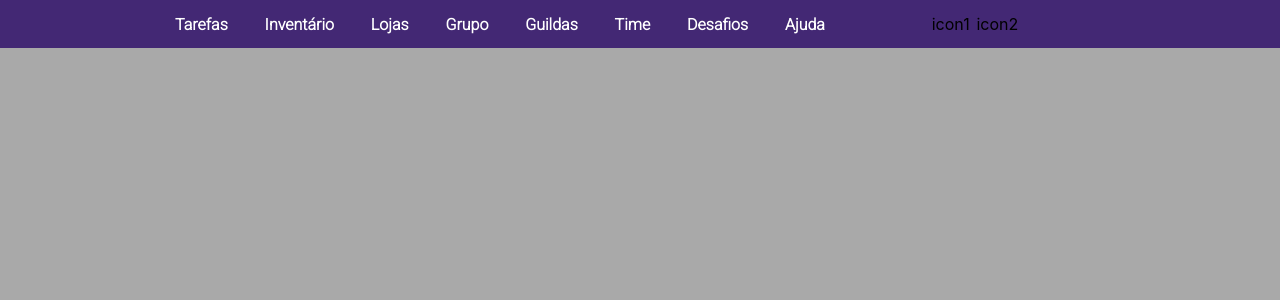
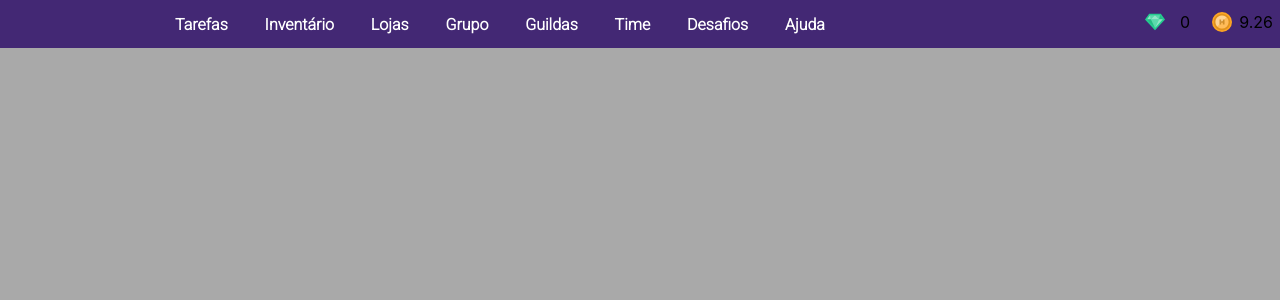
Before and after one commit to luiScolari/HabiticaClone, a React (Create React App) app: page / in a window 1280 px wide. Shown: the top 300 px of the page. Built offline with nearby package versions, Linux system fonts and the light colour scheme.

Commit message:
preModularizacao

```diff
--- a/src/components/Navbar/Navbar.css
+++ b/src/components/Navbar/Navbar.css
@@ -9,6 +9,7 @@
 .menus-collapse {
     height: 6vh;
     align-items: center;
+    justify-content: space-between;
     display: flex;
     flex-direction: row;
 }
@@ -30,7 +31,17 @@
 
 .cashCounters {
     display: flex;
-    justify-content: space-evenly;
-    width: 100px;
+    width: 150px;
     margin-left: 100px;
 }
+
+.item-with-icon {
+    display: flex;
+    height: 100%;
+    width: 100%;
+    justify-content: space-evenly;
+}
+
+.top-menu-icon {
+    width: 20px;
+}
--- a/src/components/Navbar/Navbar.jsx
+++ b/src/components/Navbar/Navbar.jsx
@@ -16,8 +16,34 @@ const Navbar = () => {
                     <li>Ajuda</li>
                 </ul>
                 <div className='cashCounters'>
-                    <div>icon1</div>
-                    <div>icon2</div>
+                    <div className="item-with-icon">
+                        <a aria-label="Gemas" href="#buy-gems" className="top-menu-icon svg-icon gem">
+                            <svg viewBox="0 0 24 24" xmlns="http://www.w3.org/2000/svg">
+                                <g fill="none" fillRule="evenodd">
+                                    <path fill="#24CC8F" d="M0 9l5-7h14l5 7-12 13z"></path>
+                                    <path fill="#FFF" opacity=".25" d="M7 8.8L6 4h6zM17 8.8L18 4h-6z"></path>
+                                    <path fill="#FFF" opacity=".5" d="M7 8.8L12 4l5 4.8zM2.6 8.8L6 4l1 4.8z"></path>
+                                    <path fill="#34313A" opacity=".11" d="M21.4 8.8L18 4l-1 4.8zM2.6 8.8H7l5 10.3z"></path>
+                                    <path fill="#FFF" opacity=".5" d="M21.4 8.8H17l-5 10.3z"></path>
+                                    <path fill="#FFF" opacity=".25" d="M7 8.8h10l-5 10.3z"></path>
+                                </g>
+                            </svg>
+                        </a>
+                        <span data-v-0b0a2436="">0</span>
+                    </div>
+                    <div className="item-with-icon gold">
+                        <div aria-label="Ouro" className="top-menu-icon svg-icon">
+                            <svg xmlns="http://www.w3.org/2000/svg" viewBox="0 0 24 24">
+                                <g fill="none" fillRule="evenodd"><circle cx="12" cy="12" r="12" fill="#FFA623"></circle>
+                                    <path fill="#FFF" d="M6.3 17.7c-3.1-3.1-3.1-8.2 0-11.3 3.1-3.1 8.2-3.1 11.3 0" opacity=".5"></path>
+                                    <path fill="#FFF" d="M17.7 6.3c3.1 3.1 3.1 8.2 0 11.3-3.1 3.1-8.2 3.1-11.3 0" opacity=".25"></path>
+                                    <path fill="#BF7D1A" d="M12 2C6.5 2 2 6.5 2 12s4.5 10 10 10 10-4.5 10-10S17.5 2 12 2zm0 18c-4.4 0-8-3.6-8-8s3.6-8 8-8 8 3.6 8 8-3.6 8-8 8z" opacity=".5"></path>
+                                    <path fill="#BF7D1A" d="M13 9v2h-2V9H9v6h2v-2h2v2h2V9z" opacity=".75"></path>
+                                </g>
+                            </svg>
+                        </div>
+                        <span data-v-0b0a2436="">9.26</span>
+                    </div>
                 </div>
             </div>
 
```
